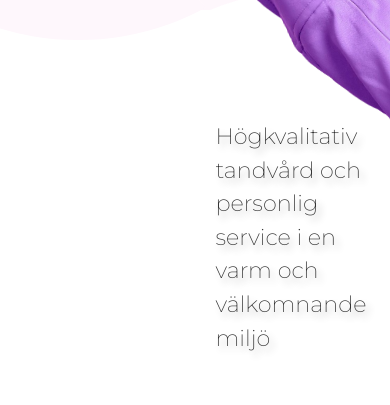
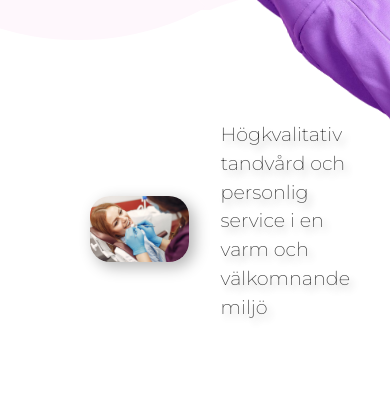
Before and after one commit to ElisaMavilia/lillaedet-vue, a Vue app: page / in a window 390 px wide. Shown: the part 660-1065 px from the top of the page. Built offline with nearby package versions, Linux system fonts and the light colour scheme; no server answers.

Commit message:
media query 767.98

```diff
--- a/src/components/CardComponent.vue
+++ b/src/components/CardComponent.vue
@@ -187,5 +187,12 @@ export default {
       margin: 2px;
     }
   }
+  @media screen and (max-width: 767.98px) {
+    #card-box {
+      box-sizing: border-box;
+      width: 220px;
+      height: 220px;
+    }
+  }
 }
 </style>
--- a/src/components/HeroComponent.vue
+++ b/src/components/HeroComponent.vue
@@ -330,6 +330,10 @@ img {
     .btn {
       font-size: 22px;
     }
+
+    .fixed-btn {
+      right: 20px !important;
+    }
   }
 }
 </style>
--- a/src/pages/HomePageComponent.vue
+++ b/src/pages/HomePageComponent.vue
@@ -423,7 +423,18 @@ h2 {
     }
   }
 
-  @media (max-width: 767.98px) {
+  @media screen and (max-width: 767.98px) {
+    /* General Statement Section  */
+    .image-container {
+      flex: 1.5;
+      padding-left: 0;
+    }
+
+    #concept-statement {
+      padding-top: 50px;
+      padding-right: 10px;
+      font-size: 1.2rem;
+    }
   }
   @media (max-width: 575.98px) {
   }
```
